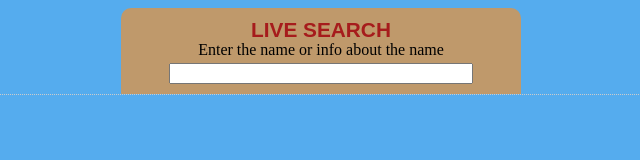
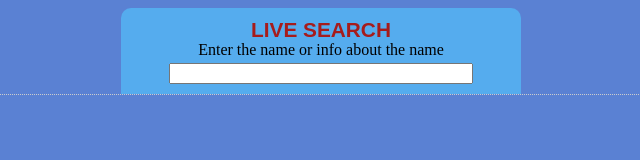
Before and after one commit to RossLitzenberger/Javscript-and-Ajax, a plain HTML site: page index.html in a window 1280 px wide. Shown: the whole page, without its empty margins (319-959 px from the left). Drawn offline with Linux system fonts and the light colour scheme.

Commit message:
styling an application

```diff
--- a/mystyle.css
+++ b/mystyle.css
@@ -1,12 +1,11 @@
 body{
-	background: #55acee;
+	background: rgb(90, 129, 211);
 }
-
 
 #searcharea {
 	margin: 0 auto;
 	text-align: center;
-	background: #BF996B;
+	background: #55acee;;
 	padding: 10px;
 	width: 30%;
 	-webkit-border-radius: 10px 10px 0 0;
```
